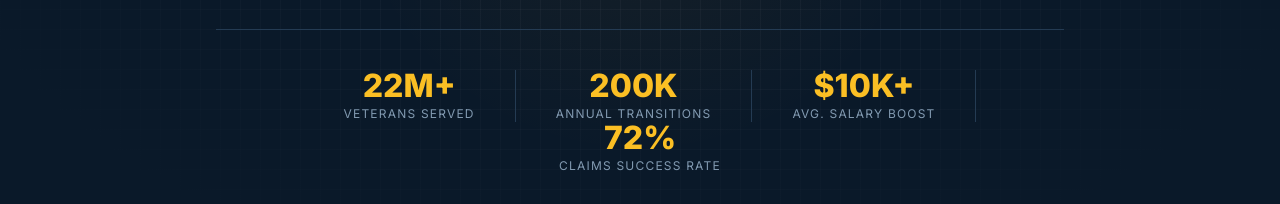
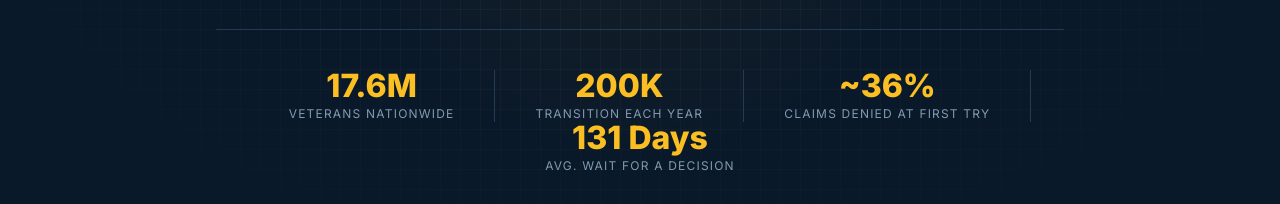
Before and after one commit to Patriot7Six/Patriot-Ops-Center, a Next.js app: page / in a window 1280 px wide. Shown: the part 596-800 px from the top of the page. Built offline with nearby package versions, Linux system fonts and the light colour scheme; no server answers.

Commit message:
Updated page stats

```diff
--- a/src/app/page.tsx
+++ b/src/app/page.tsx
@@ -83,10 +83,10 @@ export default function HomePage() {
             {/* Stats bar */}
             <div className="flex flex-wrap items-center justify-center border-t border-navy-800 pt-10 animate-in delay-4">
               {[
-                { number: '22M+',  label: 'Veterans Served'    },
-                { number: '200K',  label: 'Annual Transitions' },
-                { number: '$10K+', label: 'Avg. Salary Boost'  },
-                { number: '72%',   label: 'Claims Success Rate'},
+                { number: '17.6M',     label: 'Veterans Nationwide'        },
+                { number: '200K',      label: 'Transition Each Year'       },
+                { number: '~36%',      label: 'Claims Denied at First Try' },
+                { number: '131 Days',  label: 'Avg. Wait for a Decision'   },
               ].map((stat, i) => (
                 <div
                   key={stat.label}
```
Also changed, not shown: .claude/settings.json, 1 other file (tests, documents, lock files or other folders).
